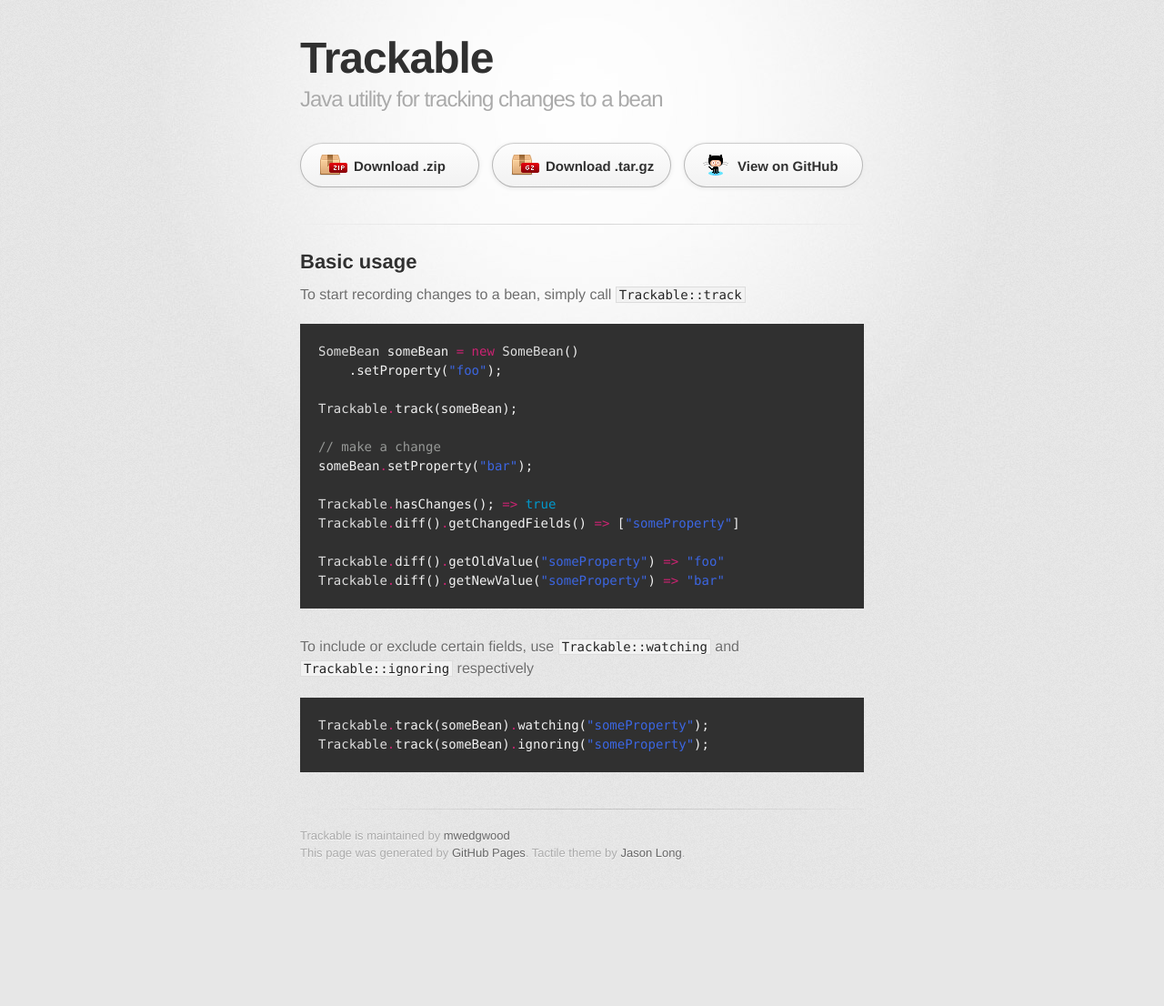
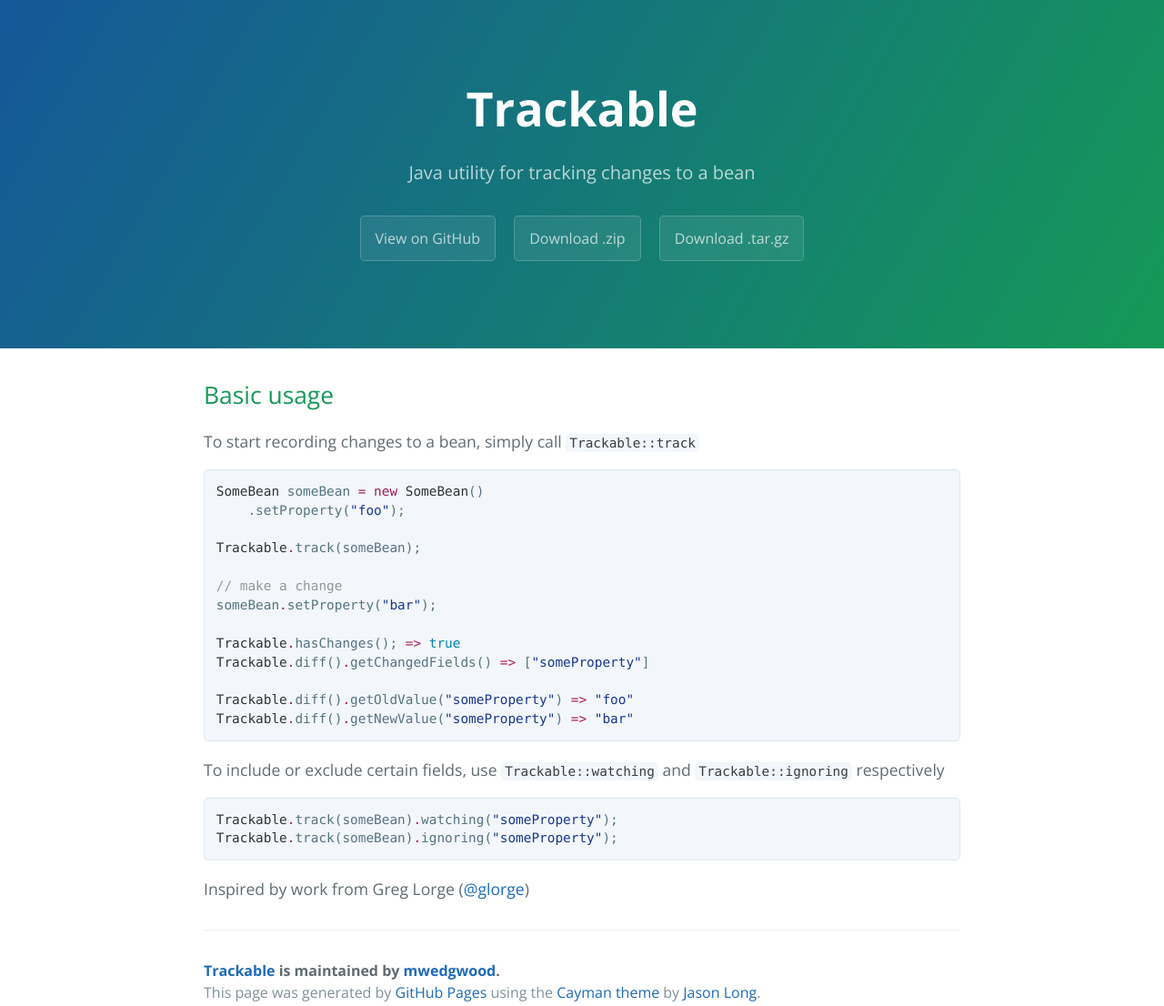
Before and after one commit to leevydanomalik/trackable, a plain HTML site: page index.html in a window 1280 px wide. Shown: the whole page at 91% size. Before the commit the page ends 978 px from the top, so only its background shows below. Drawn offline with nearby package versions, Linux system fonts and the light colour scheme; a web font is replaced by a local one.

Commit message:
Create gh-pages branch via GitHub

```diff
--- a/index.html
+++ b/index.html
@@ -1,37 +1,25 @@
 <!DOCTYPE html>
-<html>
+<html lang="en-us">
   <head>
-    <meta charset='utf-8'>
-    <meta http-equiv="X-UA-Compatible" content="chrome=1">
-    <link href='https://fonts.googleapis.com/css?family=Chivo:900' rel='stylesheet' type='text/css'>
+    <meta charset="UTF-8">
+    <title>Trackable by mwedgwood</title>
+    <meta name="viewport" content="width=device-width, initial-scale=1">
+    <link rel="stylesheet" type="text/css" href="stylesheets/normalize.css" media="screen">
+    <link href='https://fonts.googleapis.com/css?family=Open+Sans:400,700' rel='stylesheet' type='text/css'>
     <link rel="stylesheet" type="text/css" href="stylesheets/stylesheet.css" media="screen">
-    <link rel="stylesheet" type="text/css" href="stylesheets/github-dark.css" media="screen">
-    <link rel="stylesheet" type="text/css" href="stylesheets/print.css" media="print">
-    <!--[if lt IE 9]>
-    <script src="//html5shiv.googlecode.com/svn/trunk/html5.js"></script>
-    <![endif]-->
-    <title>Trackable by mwedgwood</title>
+    <link rel="stylesheet" type="text/css" href="stylesheets/github-light.css" media="screen">
   </head>
+  <body>
+    <section class="page-header">
+      <h1 class="project-name">Trackable</h1>
+      <h2 class="project-tagline">Java utility for tracking changes to a bean</h2>
+      <a href="https://github.com/mwedgwood/trackable" class="btn">View on GitHub</a>
+      <a href="https://github.com/mwedgwood/trackable/zipball/master" class="btn">Download .zip</a>
+      <a href="https://github.com/mwedgwood/trackable/tarball/master" class="btn">Download .tar.gz</a>
+    </section>
 
-  <body>
-    <div id="container">
-      <div class="inner">
-
-        <header>
-          <h1>Trackable</h1>
-          <h2>Java utility for tracking changes to a bean</h2>
-        </header>
-
-        <section id="downloads" class="clearfix">
-          <a href="https://github.com/mwedgwood/trackable/zipball/master" id="download-zip" class="button"><span>Download .zip</span></a>
-          <a href="https://github.com/mwedgwood/trackable/tarball/master" id="download-tar-gz" class="button"><span>Download .tar.gz</span></a>
-          <a href="https://github.com/mwedgwood/trackable" id="view-on-github" class="button"><span>View on GitHub</span></a>
-        </section>
-
-        <hr>
-
-        <section id="main_content">
-          <h2>
+    <section class="main-content">
+      <h2>
 <a id="basic-usage" class="anchor" href="#basic-usage" aria-hidden="true"><span class="octicon octicon-link"></span></a>Basic usage</h2>
 
 <p>To start recording changes to a bean, simply call <code>Trackable::track</code></p>
@@ -54,15 +42,17 @@ someBean<span class="pl-k">.</span>setProperty(<span class="pl-s"><span class="p
 
 <div class="highlight highlight-source-java"><pre><span class="pl-smi">Trackable</span><span class="pl-k">.</span>track(someBean)<span class="pl-k">.</span>watching(<span class="pl-s"><span class="pl-pds">"</span>someProperty<span class="pl-pds">"</span></span>);
 <span class="pl-smi">Trackable</span><span class="pl-k">.</span>track(someBean)<span class="pl-k">.</span>ignoring(<span class="pl-s"><span class="pl-pds">"</span>someProperty<span class="pl-pds">"</span></span>);</pre></div>
-        </section>
 
-        <footer>
-          Trackable is maintained by <a href="https://github.com/mwedgwood">mwedgwood</a><br>
-          This page was generated by <a href="https://pages.github.com">GitHub Pages</a>. Tactile theme by <a href="https://twitter.com/jasonlong">Jason Long</a>.
-        </footer>
+<p>Inspired by work from Greg Lorge (<a href="https://github.com/glorge" class="user-mention">@glorge</a>)</p>
+
+      <footer class="site-footer">
+        <span class="site-footer-owner"><a href="https://github.com/mwedgwood/trackable">Trackable</a> is maintained by <a href="https://github.com/mwedgwood">mwedgwood</a>.</span>
+
+        <span class="site-footer-credits">This page was generated by <a href="https://pages.github.com">GitHub Pages</a> using the <a href="https://github.com/jasonlong/cayman-theme">Cayman theme</a> by <a href="https://twitter.com/jasonlong">Jason Long</a>.</span>
+      </footer>
+
+    </section>
 
 
-      </div>
-    </div>
   </body>
 </html>
--- a/stylesheets/stylesheet.css
+++ b/stylesheets/stylesheet.css
@@ -1,373 +1,245 @@
-/* http://meyerweb.com/eric/tools/css/reset/
-   v2.0 | 20110126
-   License: none (public domain)
-*/
-html, body, div, span, applet, object, iframe,
-h1, h2, h3, h4, h5, h6, p, blockquote, pre,
-a, abbr, acronym, address, big, cite, code,
-del, dfn, em, img, ins, kbd, q, s, samp,
-small, strike, strong, sub, sup, tt, var,
-b, u, i, center,
-dl, dt, dd, ol, ul, li,
-fieldset, form, label, legend,
-table, caption, tbody, tfoot, thead, tr, th, td,
-article, aside, canvas, details, embed,
-figure, figcaption, footer, header, hgroup,
-menu, nav, output, ruby, section, summary,
-time, mark, audio, video {
-	padding: 0;
-	margin: 0;
-	font: inherit;
-	font-size: 100%;
-	vertical-align: baseline;
-	border: 0;
-}
-/* HTML5 display-role reset for older browsers */
-article, aside, details, figcaption, figure,
-footer, header, hgroup, menu, nav, section {
-	display: block;
-}
+* {
+  box-sizing: border-box; }
+
 body {
-	line-height: 1;
-}
-ol, ul {
-	list-style: none;
-}
-blockquote, q {
-	quotes: none;
-}
-blockquote:before, blockquote:after,
-q:before, q:after {
-	content: '';
-	content: none;
-}
-table {
-	border-spacing: 0;
-	border-collapse: collapse;
-}
-
-/* LAYOUT STYLES */
-body {
-  font-family: 'Helvetica Neue', Helvetica, Arial, serif;
-  font-size: 1em;
+  padding: 0;
+  margin: 0;
+  font-family: "Open Sans", "Helvetica Neue", Helvetica, Arial, sans-serif;
+  font-size: 16px;
   line-height: 1.5;
-  color: #6d6d6d;
-  text-shadow: 0 1px 0 rgba(255, 255, 255, 0.8);
-  background: #e7e7e7 url(../images/body-bg.png) 0 0 repeat;
-}
+  color: #606c71; }
 
 a {
-  color: #d5000d;
-}
-a:hover {
-  color: #c5000c;
-}
+  color: #1e6bb8;
+  text-decoration: none; }
+  a:hover {
+    text-decoration: underline; }
 
-header {
-  padding-top: 35px;
-  padding-bottom: 25px;
-}
+.btn {
+  display: inline-block;
+  margin-bottom: 1rem;
+  color: rgba(255, 255, 255, 0.7);
+  background-color: rgba(255, 255, 255, 0.08);
+  border-color: rgba(255, 255, 255, 0.2);
+  border-style: solid;
+  border-width: 1px;
+  border-radius: 0.3rem;
+  transition: color 0.2s, background-color 0.2s, border-color 0.2s; }
+  .btn + .btn {
+    margin-left: 1rem; }
 
-header h1 {
-  font-family: 'Chivo', 'Helvetica Neue', Helvetica, Arial, serif;
-  font-size: 48px; font-weight: 900;
-  line-height: 1.2;
-  color: #303030;
-  letter-spacing: -1px;
-}
+.btn:hover {
+  color: rgba(255, 255, 255, 0.8);
+  text-decoration: none;
+  background-color: rgba(255, 255, 255, 0.2);
+  border-color: rgba(255, 255, 255, 0.3); }
 
-header h2 {
-  font-size: 24px;
+@media screen and (min-width: 64em) {
+  .btn {
+    padding: 0.75rem 1rem; } }
+
+@media screen and (min-width: 42em) and (max-width: 64em) {
+  .btn {
+    padding: 0.6rem 0.9rem;
+    font-size: 0.9rem; } }
+
+@media screen and (max-width: 42em) {
+  .btn {
+    display: block;
+    width: 100%;
+    padding: 0.75rem;
+    font-size: 0.9rem; }
+    .btn + .btn {
+      margin-top: 1rem;
+      margin-left: 0; } }
+
+.page-header {
+  color: #fff;
+  text-align: center;
+  background-color: #159957;
+  background-image: linear-gradient(120deg, #155799, #159957); }
+
+@media screen and (min-width: 64em) {
+  .page-header {
+    padding: 5rem 6rem; } }
+
+@media screen and (min-width: 42em) and (max-width: 64em) {
+  .page-header {
+    padding: 3rem 4rem; } }
+
+@media screen and (max-width: 42em) {
+  .page-header {
+    padding: 2rem 1rem; } }
+
+.project-name {
+  margin-top: 0;
+  margin-bottom: 0.1rem; }
+
+@media screen and (min-width: 64em) {
+  .project-name {
+    font-size: 3.25rem; } }
+
+@media screen and (min-width: 42em) and (max-width: 64em) {
+  .project-name {
+    font-size: 2.25rem; } }
+
+@media screen and (max-width: 42em) {
+  .project-name {
+    font-size: 1.75rem; } }
+
+.project-tagline {
+  margin-bottom: 2rem;
   font-weight: normal;
-  line-height: 1.3;
-  color: #aaa;
-  letter-spacing: -1px;
-}
+  opacity: 0.7; }
 
-#container {
-  min-height: 595px;
-  background: transparent url(../images/highlight-bg.jpg) 50% 0 no-repeat;
-}
+@media screen and (min-width: 64em) {
+  .project-tagline {
+    font-size: 1.25rem; } }
 
-.inner {
-  width: 620px;
-  margin: 0 auto;
-}
+@media screen and (min-width: 42em) and (max-width: 64em) {
+  .project-tagline {
+    font-size: 1.15rem; } }
 
-#container .inner img {
-  max-width: 100%;
-}
+@media screen and (max-width: 42em) {
+  .project-tagline {
+    font-size: 1rem; } }
 
-#downloads {
-  margin-bottom: 40px;
-}
+.main-content :first-child {
+  margin-top: 0; }
+.main-content img {
+  max-width: 100%; }
+.main-content h1, .main-content h2, .main-content h3, .main-content h4, .main-content h5, .main-content h6 {
+  margin-top: 2rem;
+  margin-bottom: 1rem;
+  font-weight: normal;
+  color: #159957; }
+.main-content p {
+  margin-bottom: 1em; }
+.main-content code {
+  padding: 2px 4px;
+  font-family: Consolas, "Liberation Mono", Menlo, Courier, monospace;
+  font-size: 0.9rem;
+  color: #383e41;
+  background-color: #f3f6fa;
+  border-radius: 0.3rem; }
+.main-content pre {
+  padding: 0.8rem;
+  margin-top: 0;
+  margin-bottom: 1rem;
+  font: 1rem Consolas, "Liberation Mono", Menlo, Courier, monospace;
+  color: #567482;
+  word-wrap: normal;
+  background-color: #f3f6fa;
+  border: solid 1px #dce6f0;
+  border-radius: 0.3rem; }
+  .main-content pre > code {
+    padding: 0;
+    margin: 0;
+    font-size: 0.9rem;
+    color: #567482;
+    word-break: normal;
+    white-space: pre;
+    background: transparent;
+    border: 0; }
+.main-content .highlight {
+  margin-bottom: 1rem; }
+  .main-content .highlight pre {
+    margin-bottom: 0;
+    word-break: normal; }
+.main-content .highlight pre, .main-content pre {
+  padding: 0.8rem;
+  overflow: auto;
+  font-size: 0.9rem;
+  line-height: 1.45;
+  border-radius: 0.3rem; }
+.main-content pre code, .main-content pre tt {
+  display: inline;
+  max-width: initial;
+  padding: 0;
+  margin: 0;
+  overflow: initial;
+  line-height: inherit;
+  word-wrap: normal;
+  background-color: transparent;
+  border: 0; }
+  .main-content pre code:before, .main-content pre code:after, .main-content pre tt:before, .main-content pre tt:after {
+    content: normal; }
+.main-content ul, .main-content ol {
+  margin-top: 0; }
+.main-content blockquote {
+  padding: 0 1rem;
+  margin-left: 0;
+  color: #819198;
+  border-left: 0.3rem solid #dce6f0; }
+  .main-content blockquote > :first-child {
+    margin-top: 0; }
+  .main-content blockquote > :last-child {
+    margin-bottom: 0; }
+.main-content table {
+  display: block;
+  width: 100%;
+  overflow: auto;
+  word-break: normal;
+  word-break: keep-all; }
+  .main-content table th {
+    font-weight: bold; }
+  .main-content table th, .main-content table td {
+    padding: 0.5rem 1rem;
+    border: 1px solid #e9ebec; }
+.main-content dl {
+  padding: 0; }
+  .main-content dl dt {
+    padding: 0;
+    margin-top: 1rem;
+    font-size: 1rem;
+    font-weight: bold; }
+  .main-content dl dd {
+    padding: 0;
+    margin-bottom: 1rem; }
+.main-content hr {
+  height: 2px;
+  padding: 0;
+  margin: 1rem 0;
+  background-color: #eff0f1;
+  border: 0; }
 
-a.button {
+@media screen and (min-width: 64em) {
+  .main-content {
+    max-width: 64rem;
+    padding: 2rem 6rem;
+    margin: 0 auto;
+    font-size: 1.1rem; } }
+
+@media screen and (min-width: 42em) and (max-width: 64em) {
+  .main-content {
+    padding: 2rem 4rem;
+    font-size: 1.1rem; } }
+
+@media screen and (max-width: 42em) {
+  .main-content {
+    padding: 2rem 1rem;
+    font-size: 1rem; } }
+
+.site-footer {
+  padding-top: 2rem;
+  margin-top: 2rem;
+  border-top: solid 1px #eff0f1; }
+
+.site-footer-owner {
   display: block;
-  float: left;
-  width: 179px;
-  padding: 12px 8px 12px 8px;
-  margin-right: 14px;
-  font-size: 15px;
-  font-weight: bold;
-  line-height: 25px;
-  color: #303030;
-  background: #fdfdfd; /* Old browsers */
-  background: -moz-linear-gradient(top,  #fdfdfd 0%, #f2f2f2 100%); /* FF3.6+ */
-  background: -webkit-gradient(linear, left top, left bottom, color-stop(0%,#fdfdfd), color-stop(100%,#f2f2f2)); /* Chrome,Safari4+ */
-  background: -webkit-linear-gradient(top,  #fdfdfd 0%,#f2f2f2 100%); /* Chrome10+,Safari5.1+ */
-  background: -o-linear-gradient(top,  #fdfdfd 0%,#f2f2f2 100%); /* Opera 11.10+ */
-  background: -ms-linear-gradient(top,  #fdfdfd 0%,#f2f2f2 100%); /* IE10+ */
-  background: linear-gradient(top,  #fdfdfd 0%,#f2f2f2 100%); /* W3C */
-  filter: progid:DXImageTransform.Microsoft.gradient( startColorstr='#fdfdfd', endColorstr='#f2f2f2',GradientType=0 ); /* IE6-9 */
-  border-top: solid 1px #cbcbcb;
-  border-right: solid 1px #b7b7b7;
-  border-bottom: solid 1px #b3b3b3;
-  border-left: solid 1px #b7b7b7;
-  border-radius: 30px;
-  -webkit-box-shadow: 10px 10px 5px #888;
-  -moz-box-shadow: 10px 10px 5px #888;
-  box-shadow: 0px 1px 5px #e8e8e8;
-  -moz-border-radius: 30px;
-  -webkit-border-radius: 30px;
-}
-a.button:hover {
-  background: #fafafa; /* Old browsers */
-  background: -moz-linear-gradient(top,  #fdfdfd 0%, #f6f6f6 100%); /* FF3.6+ */
-  background: -webkit-gradient(linear, left top, left bottom, color-stop(0%,#fdfdfd), color-stop(100%,#f6f6f6)); /* Chrome,Safari4+ */
-  background: -webkit-linear-gradient(top,  #fdfdfd 0%,#f6f6f6 100%); /* Chrome10+,Safari5.1+ */
-  background: -o-linear-gradient(top,  #fdfdfd 0%,#f6f6f6 100%); /* Opera 11.10+ */
-  background: -ms-linear-gradient(top,  #fdfdfd 0%,#f6f6f6 100%); /* IE10+ */
-  background: linear-gradient(top,  #fdfdfd 0%,#f6f6f6, 100%); /* W3C */
-  filter: progid:DXImageTransform.Microsoft.gradient( startColorstr='#fdfdfd', endColorstr='#f6f6f6',GradientType=0 ); /* IE6-9 */
-  border-top: solid 1px #b7b7b7;
-  border-right: solid 1px #b3b3b3;
-  border-bottom: solid 1px #b3b3b3;
-  border-left: solid 1px #b3b3b3;
-}
+  font-weight: bold; }
 
-a.button span {
-  display: block;
-  height: 23px;
-  padding-left: 50px;
-}
+.site-footer-credits {
+  color: #819198; }
 
-#download-zip span {
-  background: transparent url(../images/zip-icon.png) 12px 50% no-repeat;
-}
-#download-tar-gz span {
-  background: transparent url(../images/tar-gz-icon.png) 12px 50% no-repeat;
-}
-#view-on-github span {
-  background: transparent url(../images/octocat-icon.png) 12px 50% no-repeat;
-}
-#view-on-github {
-  margin-right: 0;
-}
+@media screen and (min-width: 64em) {
+  .site-footer {
+    font-size: 1rem; } }
 
-code, pre {
-  margin-bottom: 30px;
-  font-family: Monaco, "Bitstream Vera Sans Mono", "Lucida Console", Terminal;
-  font-size: 14px;
-  color: #222;
-}
+@media screen and (min-width: 42em) and (max-width: 64em) {
+  .site-footer {
+    font-size: 1rem; } }
 
-code {
-  padding: 0 3px;
-  background-color: #f2f2f2;
-  border: solid 1px #ddd;
-}
-
-pre {
-  padding: 20px;
-  overflow: auto;
-  color: #f2f2f2;
-  text-shadow: none;
-  background: #303030;
-}
-pre code {
-  padding: 0;
-  color: #f2f2f2;
-  background-color: #303030;
-  border: none;
-}
-
-ul, ol, dl {
-  margin-bottom: 20px;
-}
-
-
-/* COMMON STYLES */
-
-hr {
-  height: 1px;
-  padding-bottom: 1em;
-  margin-top: 1em;
-  line-height: 1px;
-  background: transparent url('../images/hr.png') 50% 0 no-repeat;
-  border: none;
-}
-
-strong {
-  font-weight: bold;
-}
-
-em {
-  font-style: italic;
-}
-
-table {
-  width: 100%;
-  border: 1px solid #ebebeb;
-}
-
-th {
-  font-weight: 500;
-}
-
-td {
-  font-weight: 300;
-  text-align: center;
-  border: 1px solid #ebebeb;
-}
-
-form {
-  padding: 20px;
-  background: #f2f2f2;
-
-}
-
-
-/* GENERAL ELEMENT TYPE STYLES */
-
-h1 {
-  font-size: 32px;
-}
-
-h2 {
-  margin-bottom: 8px;
-  font-size: 22px;
-  font-weight: bold;
-  color: #303030;
-}
-
-h3 {
-  margin-bottom: 8px;
-  font-size: 18px;
-  font-weight: bold;
-  color: #d5000d;
-}
-
-h4 {
-  font-size: 16px;
-  font-weight: bold;
-  color: #303030;
-}
-
-h5 {
-  font-size: 1em;
-  color: #303030;
-}
-
-h6 {
-  font-size: .8em;
-  color: #303030;
-}
-
-p {
-  margin-bottom: 20px;
-  font-weight: 300;
-}
-
-a {
-  text-decoration: none;
-}
-
-p a {
-  font-weight: 400;
-}
-
-blockquote {
-  padding: 0 0 0 30px;
-  margin-bottom: 20px;
-  font-size: 1.6em;
-  border-left: 10px solid #e9e9e9;
-}
-
-ul li {
-  list-style-position: inside;
-  list-style: disc;
-  padding-left: 20px;
-}
-
-ol li {
-  list-style-position: inside;
-  list-style: decimal;
-  padding-left: 3px;
-}
-
-dl dt {
-  color: #303030;
-}
-
-footer {
-  padding-top: 20px;
-  padding-bottom: 30px;
-  margin-top: 40px;
-  font-size: 13px;
-  color: #aaa;
-  background: transparent url('../images/hr.png') 0 0 no-repeat;
-}
-
-footer a {
-  color: #666;
-}
-footer a:hover {
-  color: #444;
-}
-
-/* MISC */
-.clearfix:after {
-  display: block;
-  height: 0;
-  clear: both;
-  visibility: hidden;
-  content: '.';
-}
-
-.clearfix {display: inline-block;}
-* html .clearfix {height: 1%;}
-.clearfix {display: block;}
-
-/* #Media Queries
-================================================== */
-
-/* Smaller than standard 960 (devices and browsers) */
-@media only screen and (max-width: 959px) { }
-
-/* Tablet Portrait size to standard 960 (devices and browsers) */
-@media only screen and (min-width: 768px) and (max-width: 959px) { }
-
-/* All Mobile Sizes (devices and browser) */
-@media only screen and (max-width: 767px) {
-  header {
-    padding-top: 10px;
-    padding-bottom: 10px;
-  }
-  #downloads {
-    margin-bottom: 25px;
-  }
-  #download-zip, #download-tar-gz {
-    display: none;
-  }
-  .inner {
-    width: 94%;
-    margin: 0 auto;
-  }
-}
-
-/* Mobile Landscape Size to Tablet Portrait (devices and browsers) */
-@media only screen and (min-width: 480px) and (max-width: 767px) { }
-
-/* Mobile Portrait Size to Mobile Landscape Size (devices and browsers) */
-@media only screen and (max-width: 479px) { }
+@media screen and (max-width: 42em) {
+  .site-footer {
+    font-size: 0.9rem; } }
```
Also changed, not shown: params.json (+1 -1 lines).
